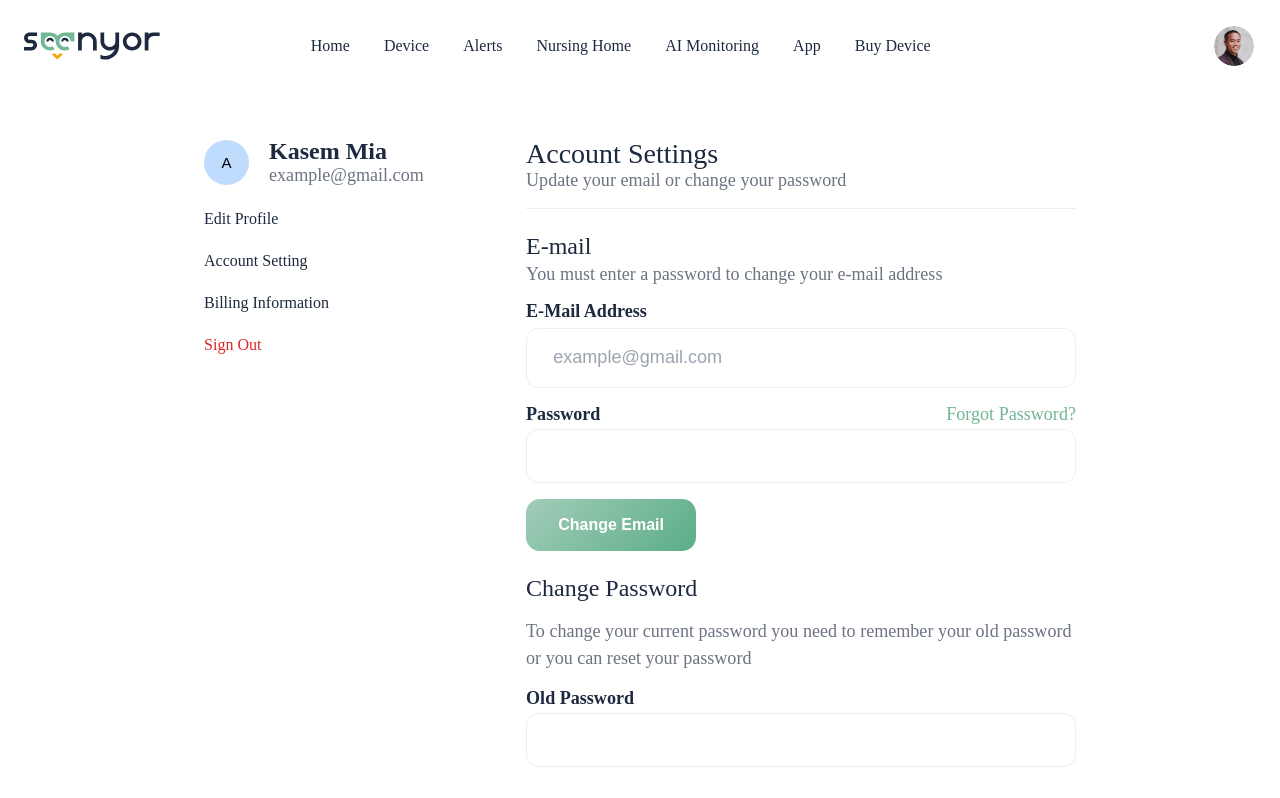
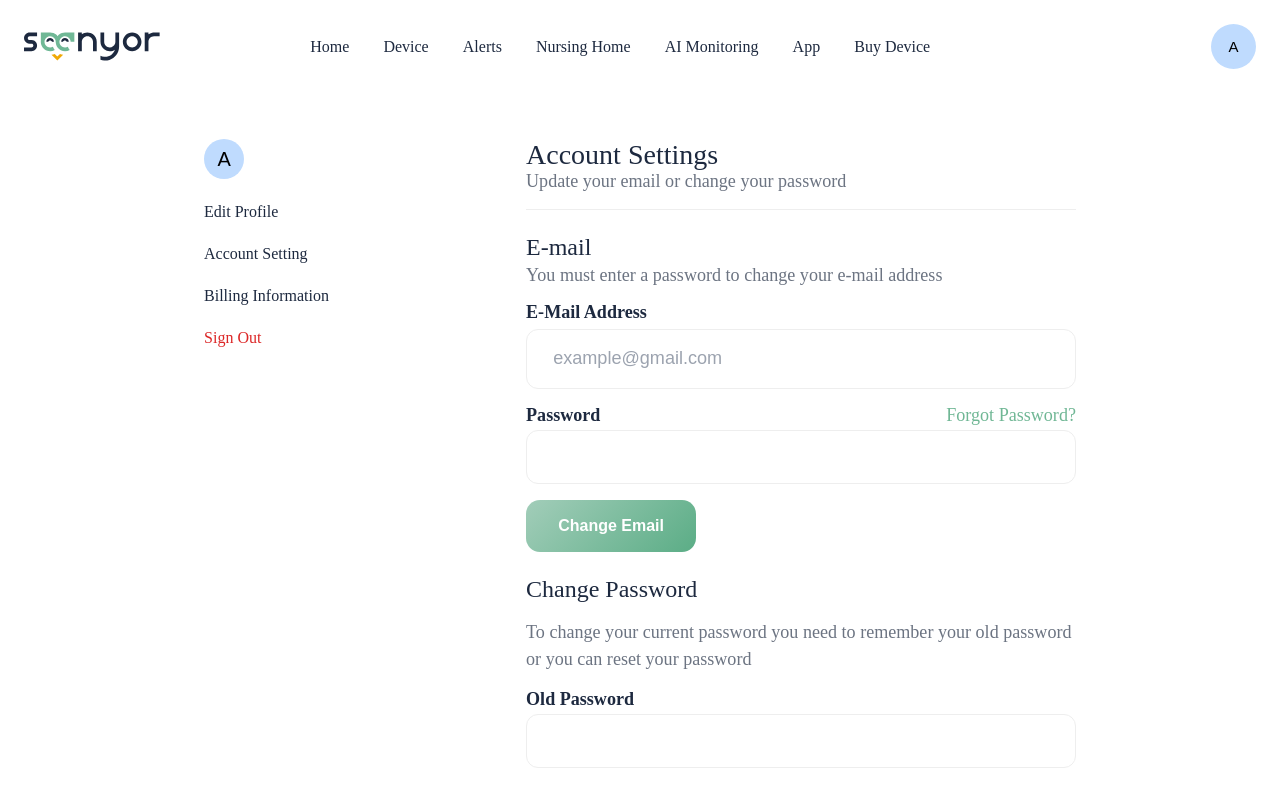
Before and after one commit to seenyor/seenyor, a Next.js app: page /account/account-settings in a window 1280 px wide. Shown: the top 798 px of the page. Built offline with nearby package versions, Linux system fonts and the light colour scheme; a web font is replaced by a local one.

Commit message:
profileName&mail

```diff
--- a/src/app/account/ProfileNav.jsx
+++ b/src/app/account/ProfileNav.jsx
@@ -5,11 +5,15 @@ import { useUserService } from "@/services/userService";
 import * as Avatar from "@radix-ui/react-avatar";
 import Link from "next/link"; // Import Link from next/link
 import { usePathname, useRouter } from "next/navigation";
+import { useEffect, useState } from "react";
 export default function ProfileNav() {
   const router = useRouter();
-  const { removeStripeCustomerId } = useUserService();
+  const { removeStripeCustomerId, getUserDetailsById } = useUserService();
   const { accessToken, logout } = useAuth();
   const pathname = usePathname(); // Get the current pathname
+  const [showName, setShowName] = useState("");
+  const [mail, setMail] = useState("");
+  const [userId, setUserId] = useState("");
 
   const handleLogout = () => {
     removeStripeCustomerId();
@@ -17,11 +21,29 @@ export default function ProfileNav() {
     window.location.href = "seenyor.com";
   };
 
+  useEffect(() => {
+    const storedUserId = localStorage.getItem("user_id");
+    if (storedUserId) {
+      setUserId(storedUserId);
+      fetchUserDetails(storedUserId);
+    }
+  }, []);
+
+  const fetchUserDetails = async (id) => {
+    try {
+      const userDetails = await getUserDetailsById(id);
+      setShowName(userDetails.data.name);
+      setMail(userDetails.data.email);
+    } catch (error) {
+      console.error("Failed to fetch user details:", error);
+    }
+  };
+
   return (
     <div className="flex w-[18.125rem] flex-col gap-[1.50rem] md:w-full bg-white rounded-lg">
       <div className="flex items-center gap-[1.25rem] md:flex-col md:text-center">
-        <Avatar.Root className="inline-flex size-[45px] select-none items-center justify-center overflow-hidden rounded-full bg-black-200 align-middle">
-          <Avatar.Fallback className="leading-1 flex size-full items-center justify-center bg-blue-200 text-[15px] font-medium text-violet11">
+        <Avatar.Root className="inline-flex size-[40px] select-none items-center justify-center overflow-hidden rounded-full bg-black-200 align-middle">
+          <Avatar.Fallback className="leading-1 flex size-full items-center justify-center bg-blue-200 text-[20px] font-medium text-violet11">
             A
           </Avatar.Fallback>
         </Avatar.Root>
@@ -31,13 +53,13 @@ export default function ProfileNav() {
             as="h1"
             className="text-[#1d293f] md:items-center"
           >
-            Kasem Mia
+            {showName}
           </Heading>
           <Text
             as="p"
             className="text-[1.13rem] font-normal lowercase text-[#6c7482]"
           >
-            example@gmail.com
+            {mail}
           </Text>
         </div>
       </div>
--- a/src/app/account/accountInfo.jsx
+++ b/src/app/account/accountInfo.jsx
@@ -2,38 +2,16 @@
 import { Button, Heading, Input, Text } from "@/components";
 import { useUserService } from "@/services/userService";
 import * as Avatar from "@radix-ui/react-avatar";
-import { useEffect, useState } from "react";
+import { useState } from "react";
 import { toast } from "react-toastify";
 
 export default function AccountInfo() {
-  const { updateUserName, getUserDetailsById } = useUserService(); // Get the updateUserName and getUserDetailsById functions
+  const { updateUserName, getUserDetailsById } = useUserService(); // Get the updateUserName and
   const [displayName, setDisplayName] = useState("");
-  const [showName, setShowName] = useState("");
-  const [userId, setUserId] = useState("");
-
-  useEffect(() => {
-    const storedUserId = localStorage.getItem("user_id");
-    if (storedUserId) {
-      setUserId(storedUserId);
-      fetchUserDetails(storedUserId);
-    }
-  }, []);
-
-  const fetchUserDetails = async (id) => {
-    try {
-      const userDetails = await getUserDetailsById(id);
-      setShowName(userDetails.data.name);
-    } catch (error) {
-      console.error("Failed to fetch user details:", error);
-    }
-  };
-
-  // Function to handle updating the user's name
   const handleUpdateName = async () => {
     try {
       const response = await updateUserName({ name: displayName });
-      localStorage.setItem("user_id", response._id);
-      setShowName(response.name);
+      console.log(response);
       toast.success("User name updated successfully!");
       console.log("User name updated successfully:", response);
     } catch (error) {
@@ -83,7 +61,7 @@ export default function AccountInfo() {
             as="h6"
             className="text-lg font-semibold capitalize text-[#1d293f] text-start"
           >
-           Displayname
+            Displayname
           </Heading>
           <Input
             shape="round"
--- a/src/components/Header/index.jsx
+++ b/src/components/Header/index.jsx
@@ -1,3 +1,4 @@
+import * as Avatar from "@radix-ui/react-avatar";
 import Link from "next/link";
 import { Heading, Img } from "./..";
 
@@ -48,13 +49,11 @@ export default function Header({ ...props }) {
         </ul>
       </div>
       <Link href="/account" className="relative group">
-        <Img
-          src="img_ellipse_71.png"
-          width={44}
-          height={44}
-          alt="Ellipse 71"
-          className="h-[2.75rem] w-[2.75rem] rounded-[22px] object-cover md:w-full border-2 border-transparent group-hover:border-blue-300 transition-all duration-300"
-        />
+        <Avatar.Root className="inline-flex size-[45px] select-none items-center justify-center overflow-hidden rounded-full bg-black-200 align-middle">
+          <Avatar.Fallback className="leading-1 flex size-full items-center justify-center bg-blue-200 text-[15px] font-medium text-violet11">
+            A
+          </Avatar.Fallback>
+        </Avatar.Root>
         <div className="absolute -top-1 -right-1 w-3 h-3 bg-green-500 rounded-full opacity-0 group-hover:opacity-100 transition-opacity duration-300"></div>
       </Link>
     </header>
--- a/src/components/Login/index.jsx
+++ b/src/components/Login/index.jsx
@@ -13,8 +13,6 @@ const RightSection = () => {
   const router = useRouter();
   const { login } = useUserService();
 
-
-
   const handleLogin = async (e) => {
     e.preventDefault();
     setError("");
@@ -22,7 +20,7 @@ const RightSection = () => {
     try {
       const response = await login({ email, password });
       console.log("Login response:", response); // Debug log
-
+      localStorage.setItem("user_id", response.data._id);
       if (response && response.data && response.data.access_token) {
         // Set cookie to expire in 2 days
         router.push("/account");
```
Also changed, not shown: 1 other file (tests, documents, lock files or other folders).
